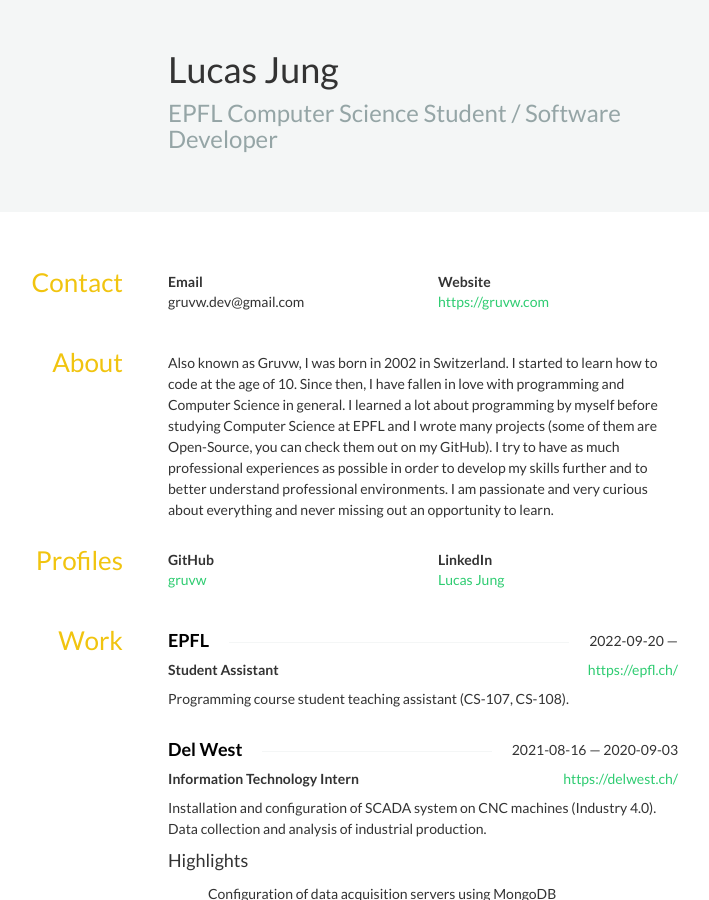
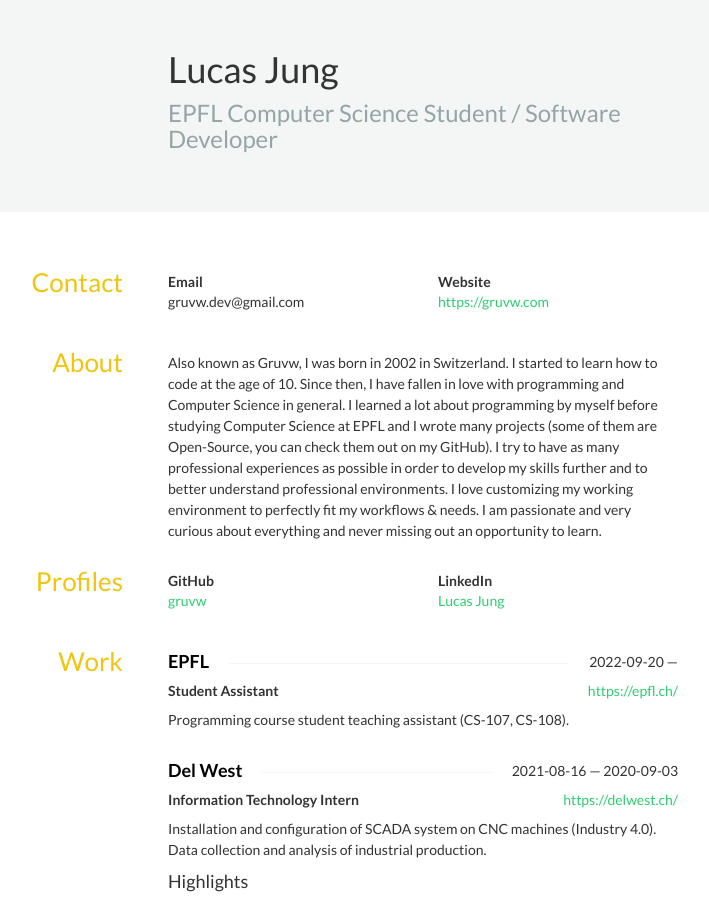
Before and after one commit to gruvw/portfolio, a Jekyll site: the page json_resume.html, which Jekyll copies as it is, in a window 1280 px wide and 900 px high. Shown: the whole window, without its empty margins (307-1016 px from the left). Built offline with Jekyll 4.4.1, drawn with Linux system fonts in a browser that asks for light colours; nearby versions of some CDN libraries; a style sheet for code colours, icons or effects is not loaded.

Commit message:
[ci skip] Built json_resume.html

```diff
--- a/json_resume.html
+++ b/json_resume.html
@@ -232,7 +232,7 @@ h4 span:first-child {
 			<h3>About</h3>
 		</aside>
 		<div class="col-sm-9">
-			<p>Also known as Gruvw, I was born in 2002 in Switzerland. I started to learn how to code at the age of 10. Since then, I have fallen in love with programming and Computer Science in general. I learned a lot about programming by myself before studying Computer Science at EPFL and I wrote many projects (some of them are Open-Source, you can check them out on my GitHub). I try to have as much professional experiences as possible in order to develop my skills further and to better understand professional environments. I am passionate and very curious about everything and never missing out an opportunity to learn.</p>
+			<p>Also known as Gruvw, I was born in 2002 in Switzerland. I started to learn how to code at the age of 10. Since then, I have fallen in love with programming and Computer Science in general. I learned a lot about programming by myself before studying Computer Science at EPFL and I wrote many projects (some of them are Open-Source, you can check them out on my GitHub). I try to have as many professional experiences as possible in order to develop my skills further and to better understand professional environments. I love customizing my working environment to perfectly fit my workflows &amp; needs. I am passionate and very curious about everything and never missing out an opportunity to learn.</p>
 		</div>
 	</section>
 	<section id="profiles" class="row">
```
Also changed, not shown: other parts of json_resume.html (+1 -0 lines).
